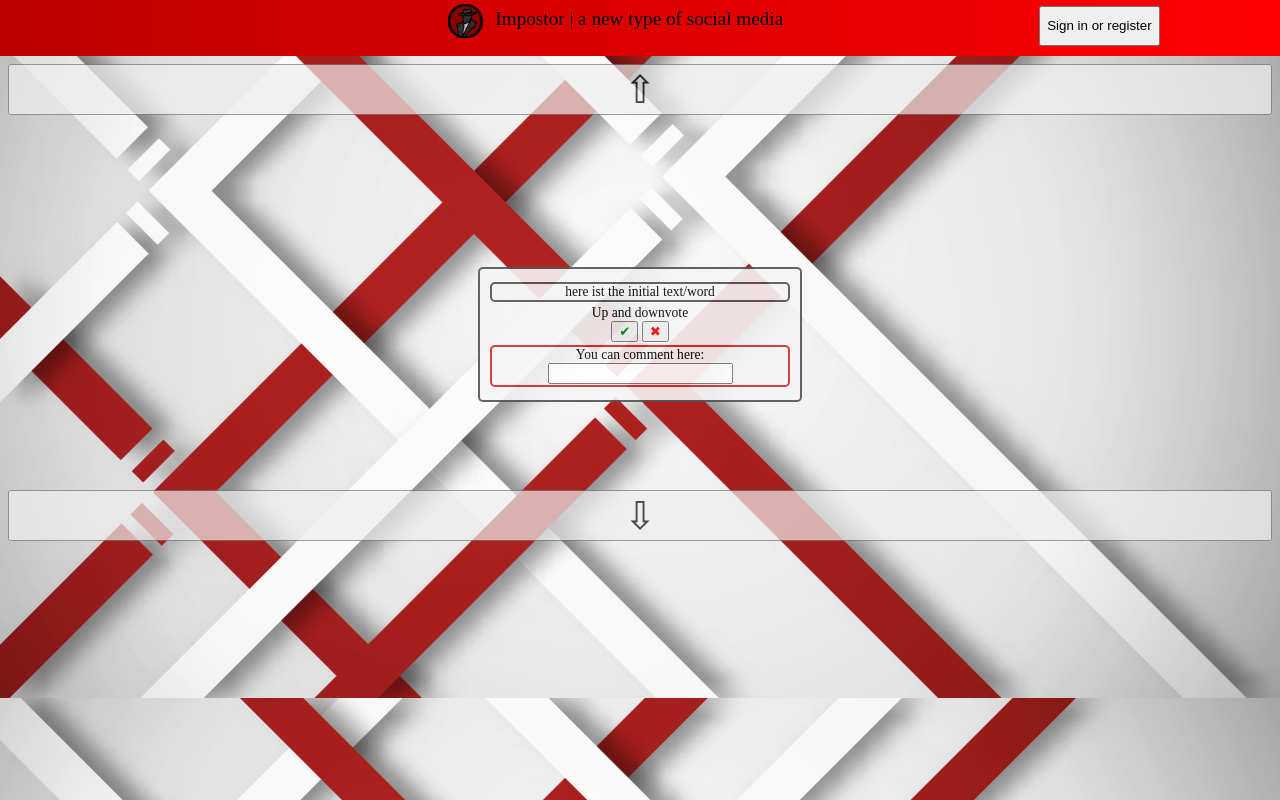
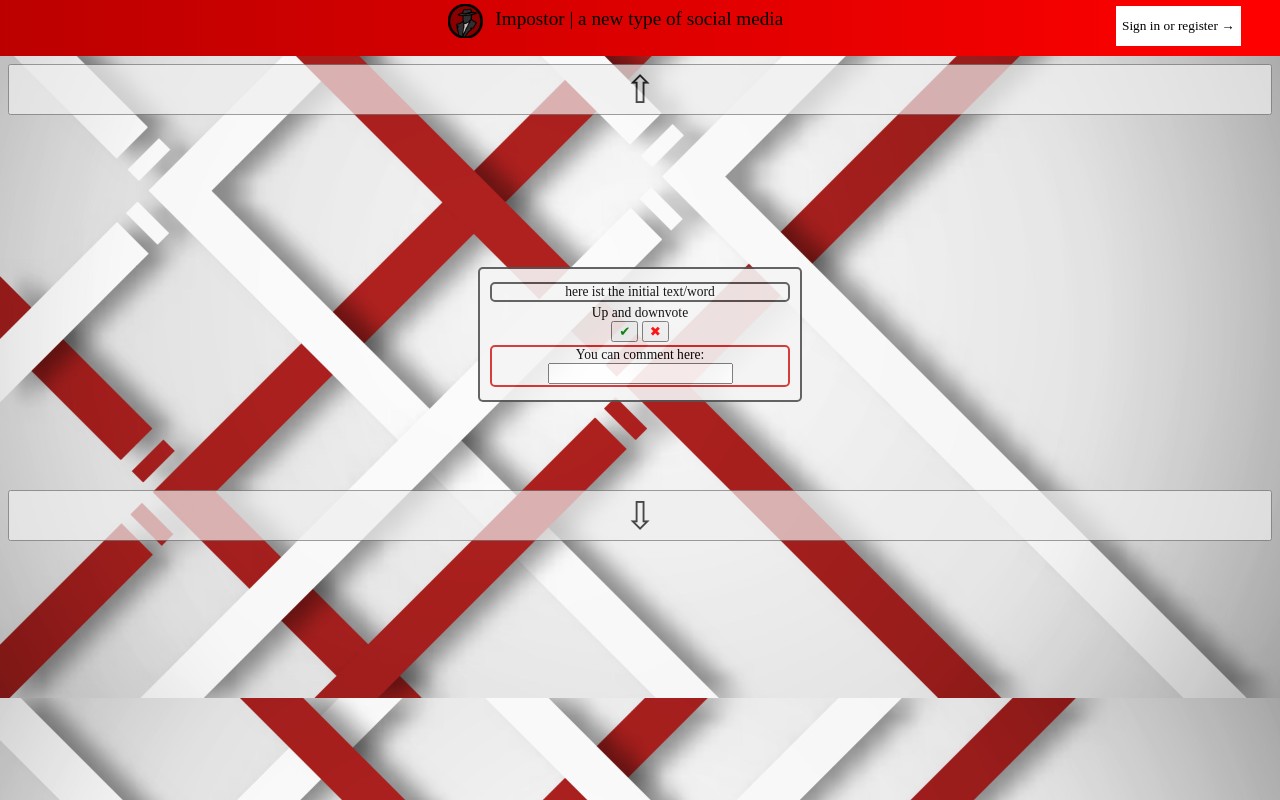
Before and after one commit to impostors-space/frontend, a website built with Vite: page post.html in a window 1280 px wide. Built offline with nearby package versions, Linux system fonts and the light colour scheme; a web font is replaced by a local one.

Commit message:
fixed stuff

```diff
--- a/css/post.css
+++ b/css/post.css
@@ -124,3 +124,12 @@ input{
 #down{
   color: red;
 }
+#play-button {
+  margin-top: 0.5%;
+  margin-right: 0%;
+  margin-left: 26%;
+  height: 70%;
+  font-family: 'Font1';
+  border: none;
+  background-color: white;
+}
--- a/post.html
+++ b/post.html
@@ -11,7 +11,7 @@
         <div class="headbar">
             <img src="assets/icon.png" alt="icon">
             <div id="headText"> <a href="https://www.1w6.org/"><a href="index.html">Impostor </a></a>| a new type of social media</div>
-            <button id="play-button">Sign in or register</button>
+            <button id="play-button">Sign in or register &#8594</button>
 
         </div>
         <br>
```
